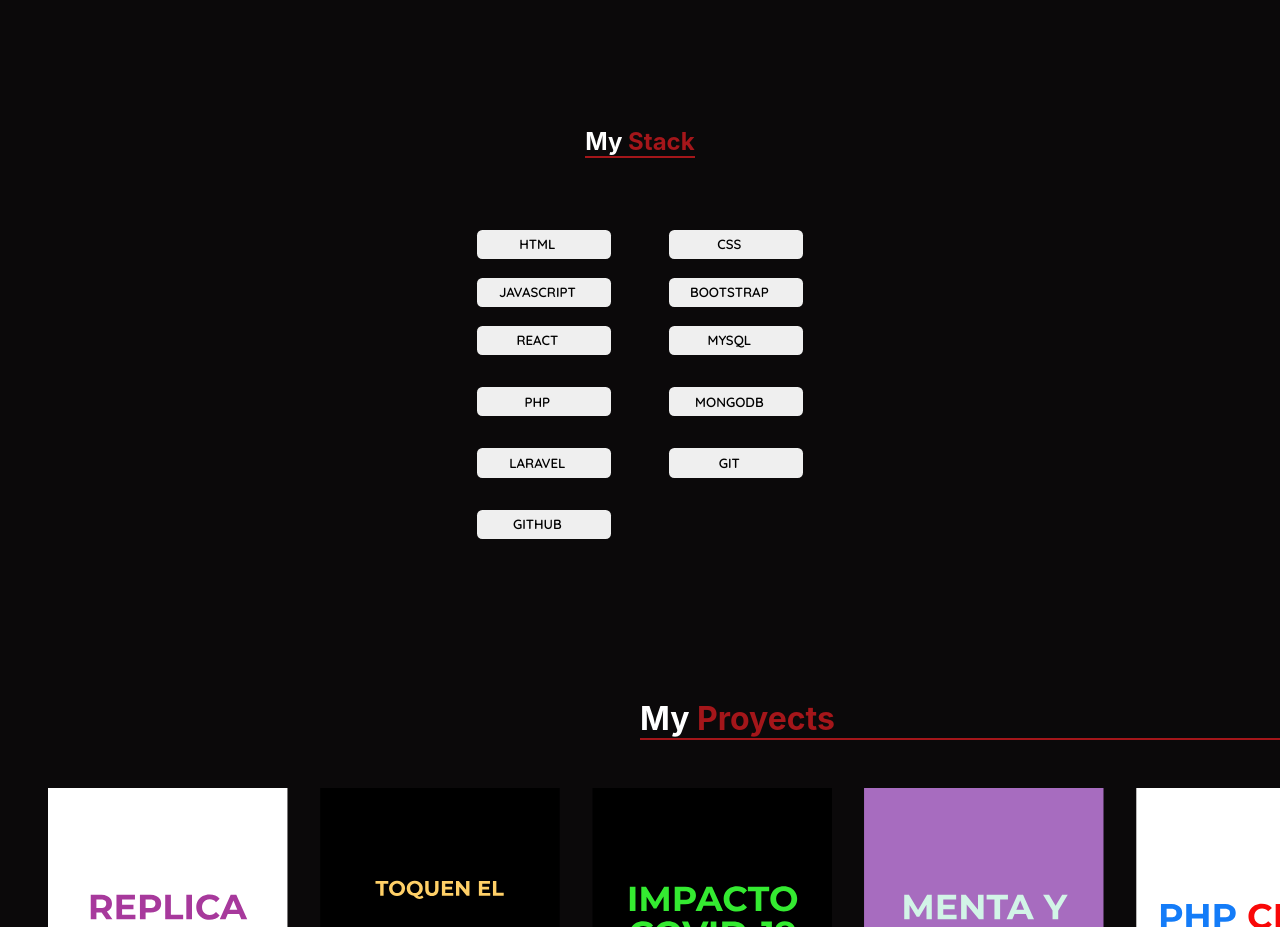
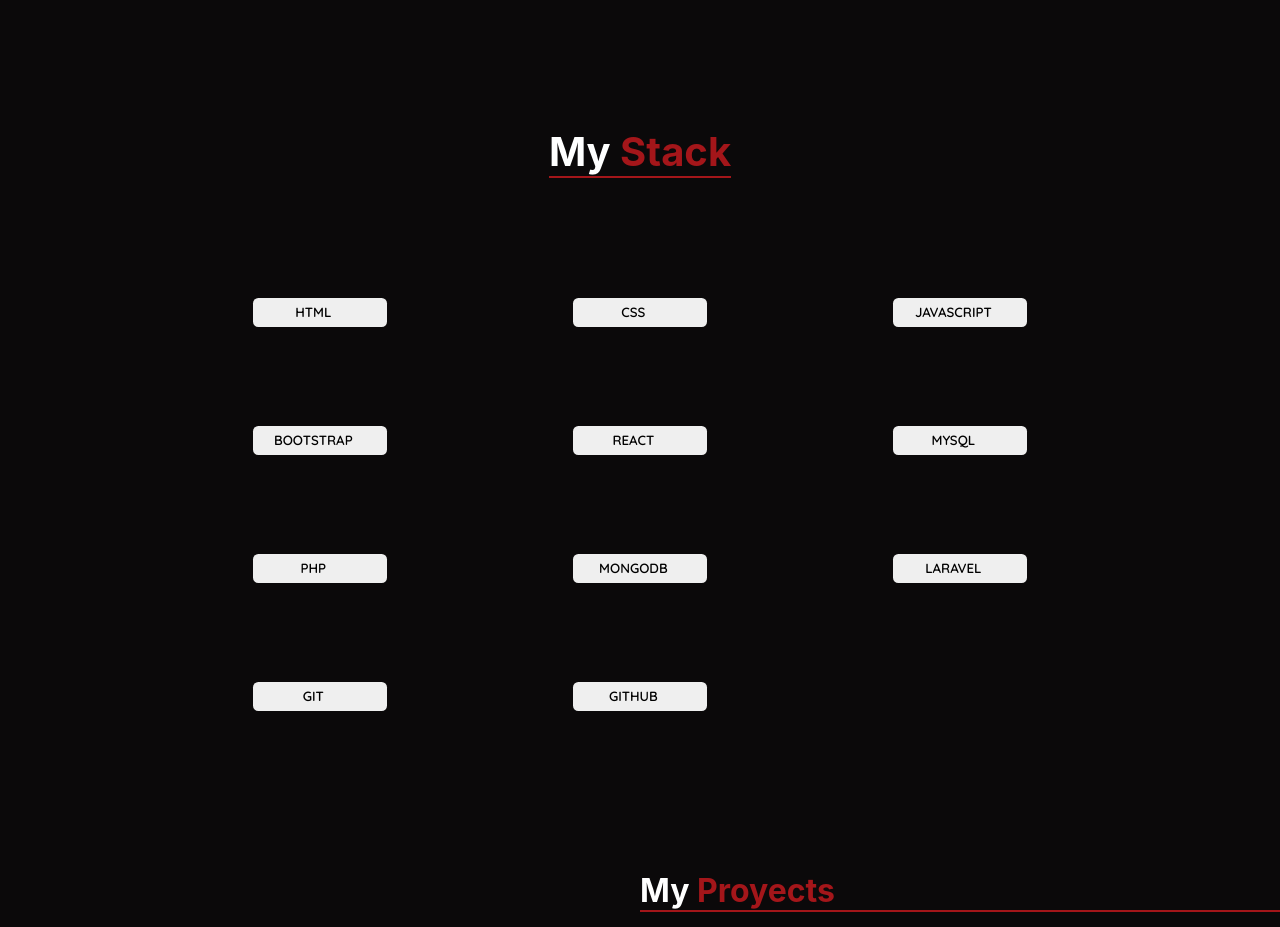
Before and after one commit to Lord-Mugen/Mugen-Portfolio, a React (Create React App) app: page / in a window 1280 px wide. Shown: the part 1140-2067 px from the top of the page. Built offline with nearby package versions, Linux system fonts and the light colour scheme.

Commit message:
adjust the about section

```diff
--- a/src/Components/About/About.css
+++ b/src/Components/About/About.css
@@ -183,7 +183,7 @@
         width:120%;
         position: relative;
         top: -29%;
-        left: -20%;
+        left: -40%;
     }
 
     .about-image{
--- a/src/Components/Hero/Hero.css
+++ b/src/Components/Hero/Hero.css
@@ -30,7 +30,7 @@
 
 .hero-h1{
     color: var(--white);
-    font-size: clamp(1.9rem, 9vw, 3rem);
+    font-size: 3rem;
     font-family: 'Inter', sans-serif;
     position: relative;
     top: -30%;
@@ -86,7 +86,7 @@
 
     .hero-h1{
         text-align: start;
-        font-size: clamp(1.9rem, 10vw, 3.5rem);
+        font-size: 3em;
 
     }
     .hero-h3{
--- a/src/Components/Stack/Stack.css
+++ b/src/Components/Stack/Stack.css
@@ -36,8 +36,50 @@
 
 .stack-btn-container{
     display: grid;
-    grid-gap: 2rem 2rem;
+    grid-gap: 2rem 2rem ;
     grid-template-columns: 10em 10em;
-    grid-template-rows: 1em 1em;
+    grid-template-rows: 1em 1em 1em;
     justify-items: center;
 }
+
+
+@media (min-width: 768px) {
+    .stack-title{
+        font-size: 2em;
+    }
+
+    .stack-btn-container{
+        grid-gap: 3rem 3rem ;
+        grid-template-columns: 12em 12em 12em;
+        grid-template-rows: 1em 1em 1em;
+    }
+}
+
+@media (min-width: 992px) {
+    .stack-title{
+        font-size: 2.5em;
+    }
+
+    .stack-btn-container{
+        grid-gap: 4em 5em ;
+        grid-template-columns: 13em 13em 13em;
+        grid-template-rows: 3em 3em 3em;
+    }
+}
+
+@media (min-width: 1200px) {
+
+
+    .stack-btn-container{
+        grid-gap: 5em 5em ;
+        grid-template-columns: 15em 15em 15em;
+    }
+}
+
+@media (min-width: 1400px) {
+
+    .stack-btn-container{
+        grid-gap: 6em 6em ;
+        grid-template-columns: 19em 19em 19em;
+    }
+}
```
